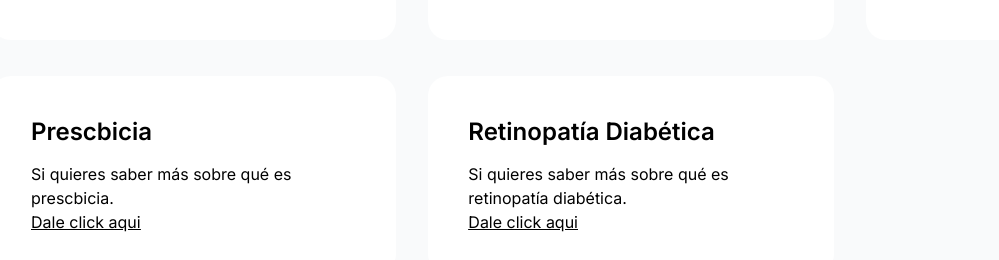
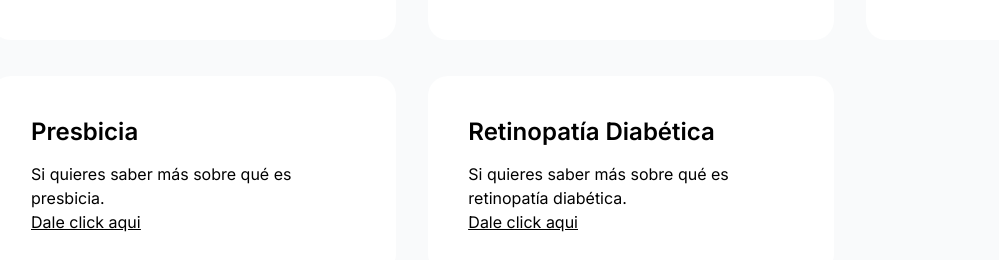
Before and after one commit to itsluismario/landing-page-coftalmo, a Next.js app: page / in a window 1280 px wide. Shown: the part 2527-2787 px from the top of the page, without its empty margins (9-1008 px from the left). Built offline with nearby package versions, Linux system fonts and the light colour scheme.

Commit message:
:pencil2: Fixing typo

```diff
--- a/src/app/components/Services.tsx
+++ b/src/app/components/Services.tsx
@@ -215,8 +215,8 @@ const Service = () => {
             // }
           />
           <ServiceCard
-            title="Prescbicia"
-            details="Si quieres saber más sobre qué es prescbicia."
+            title="Presbicia"
+            details="Si quieres saber más sobre qué es presbicia."
             link="https://www.aao.org/salud-ocular/enfermedades/presbicia"
             // icon={
             //   <svg
```
